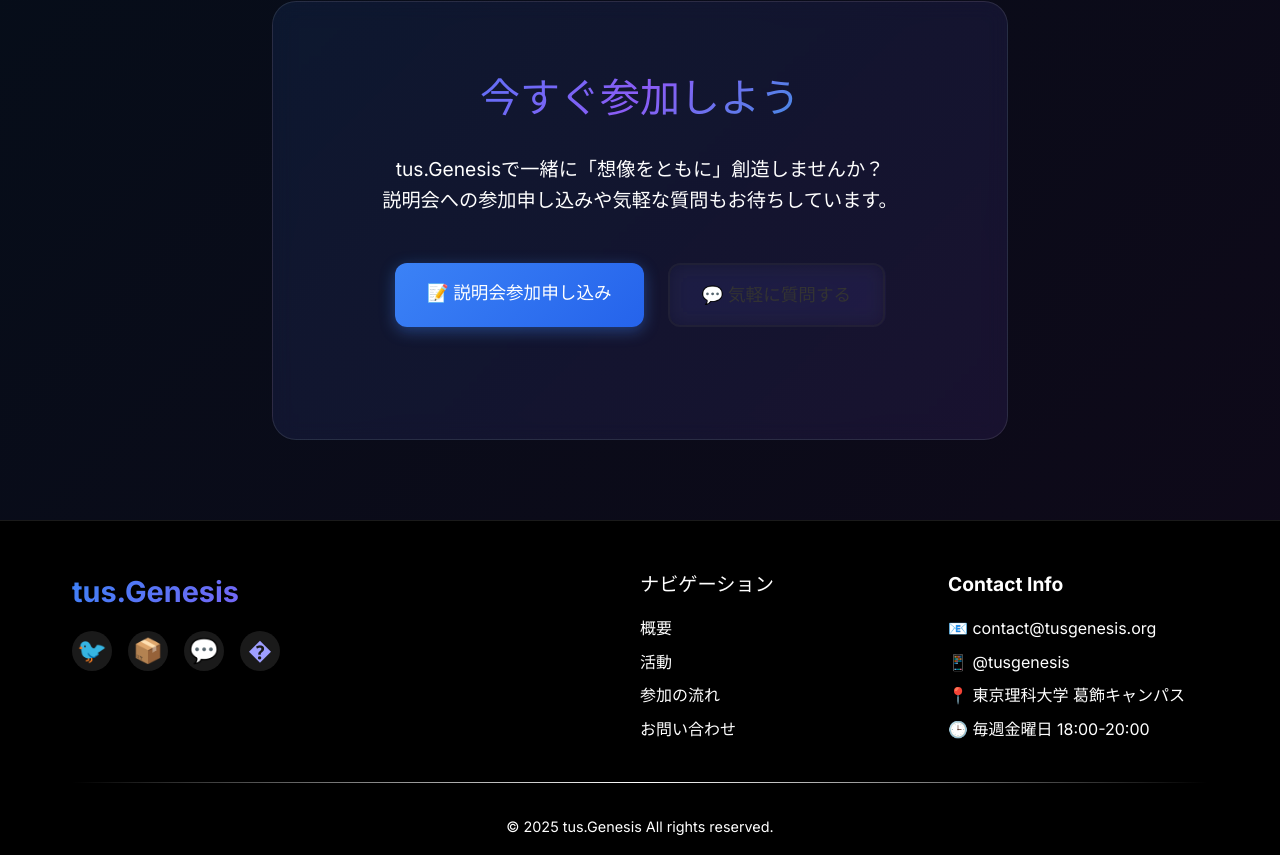
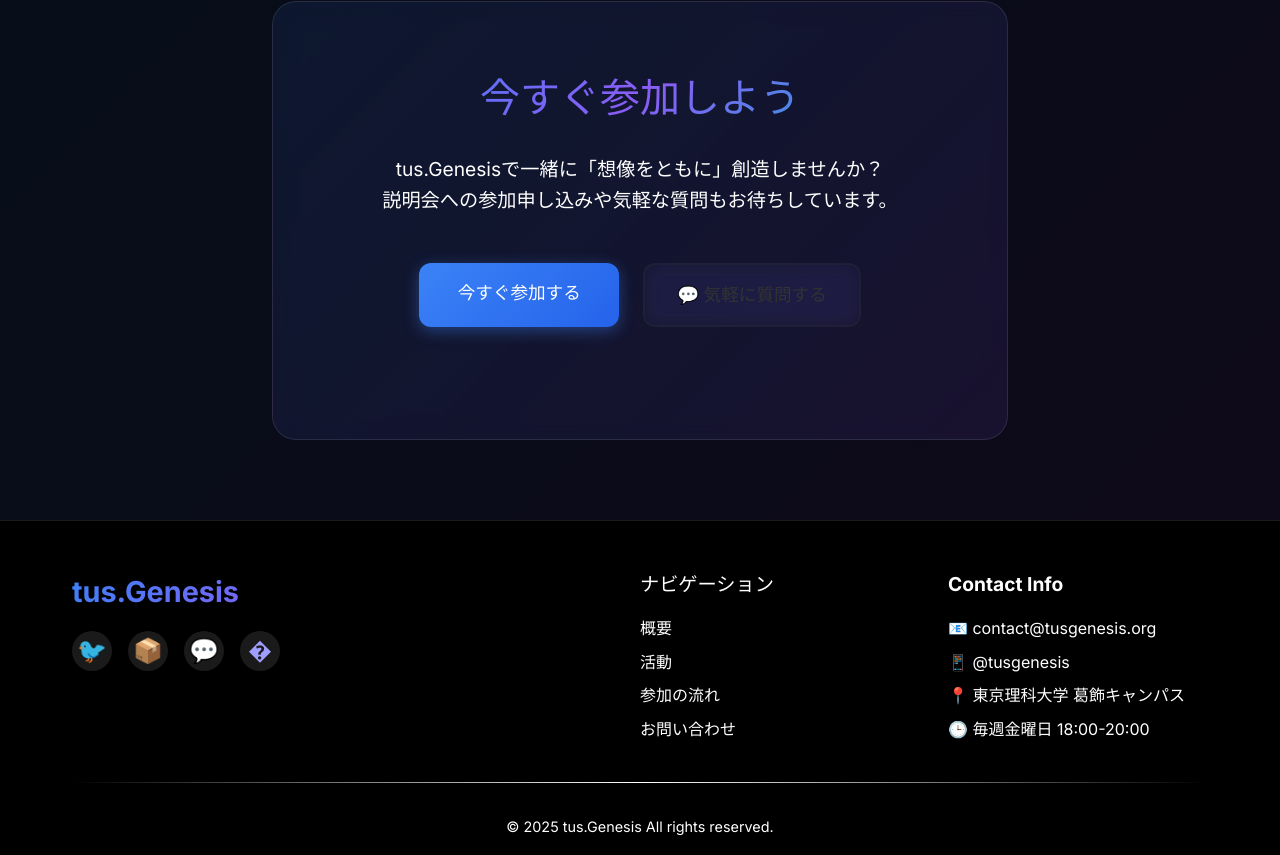
Before and after one commit to tus-Web/landing-page, a React (Vite) app: page / in a window 1280 px wide. Shown: the part 3990-4845 px from the top of the page. Built offline with nearby package versions, Linux system fonts and the light colour scheme.

Commit message:
ボタンのテキストを「📝 説明会参加申し込み」から「今すぐ参加する」に変更

```diff
--- a/src/components/ApplicationLink/ApplicationLink.tsx
+++ b/src/components/ApplicationLink/ApplicationLink.tsx
@@ -19,7 +19,7 @@ const ApplicationLink: React.FC = () => {
               rel="noopener noreferrer"
               className="btn btn-primary"
             >
-              📝 説明会参加申し込み
+              今すぐ参加する
             </a>
 
             <a
```
